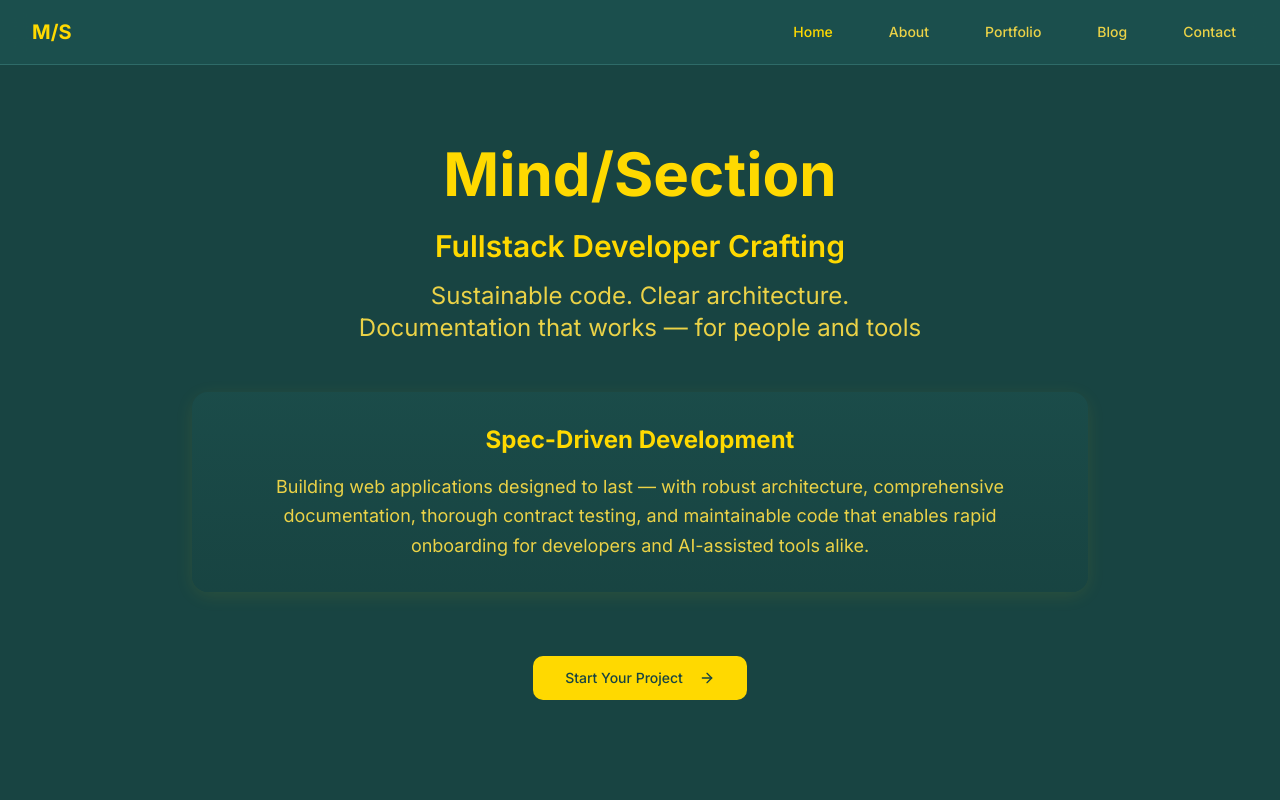
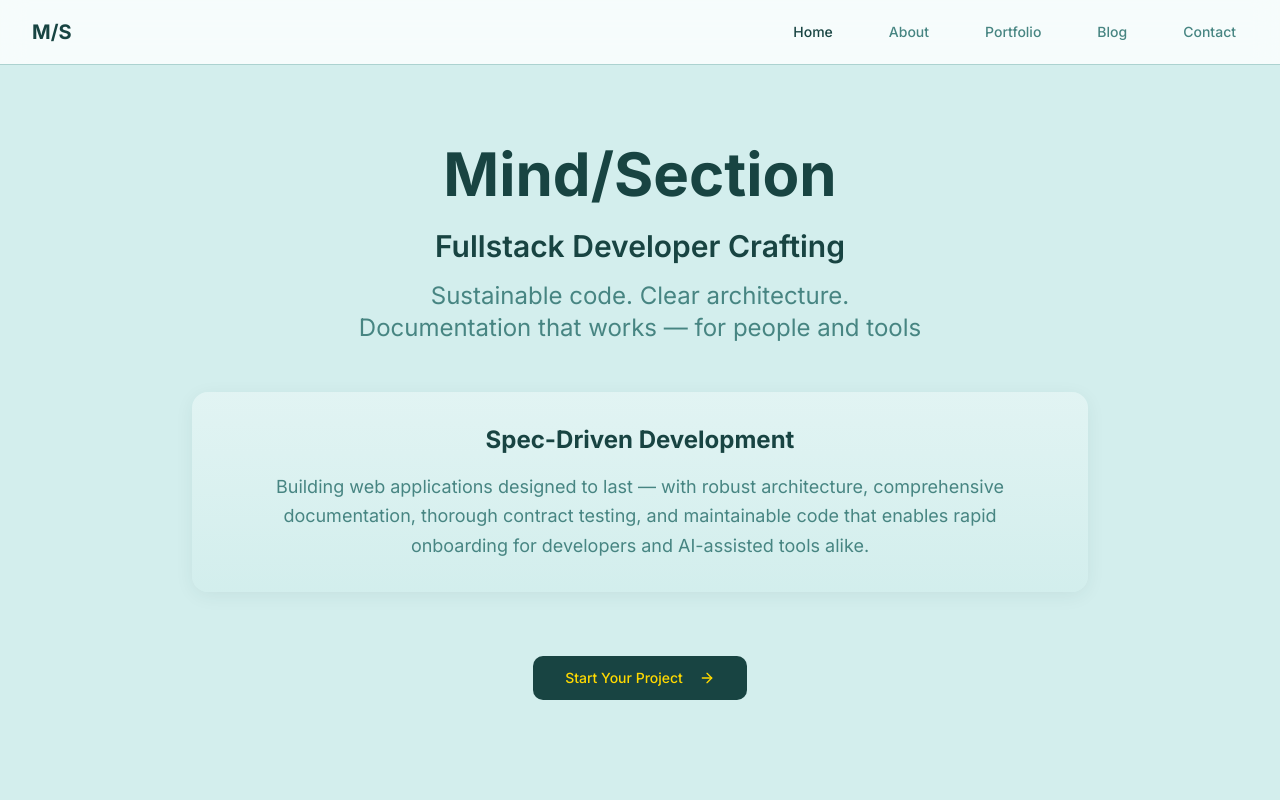
Before and after one commit to aiaiai-copilot/mind-section-dev-portfolio-by-lovable, a React (Vite) app: page / in a window 1280 px wide. Shown: the top 800 px of the page. Built offline with nearby package versions, Linux system fonts and the light colour scheme; the HTML template or start-up script is replaced by a standard one.

Commit message:
Revert color changes

```diff
--- a/src/index.css
+++ b/src/index.css
@@ -8,44 +8,44 @@ All colors MUST be HSL. Professional blue theme for maintainable development foc
 
 @layer base {
   :root {
-    /* Core Color Palette - Deep Sea & Gold Theme */
-    --background: 177 48% 18%; /* #174441 - deep sea teal */
-    --foreground: 51 100% 50%; /* #ffd700 - gold text */
+    /* Core Color Palette - Light Sea & Deep Accents */
+    --background: 177 45% 88%; /* light sea teal background */
+    --foreground: 177 48% 18%; /* dark sea text */
 
-    --card: 177 48% 22%; /* slightly lighter than background */
-    --card-foreground: 51 100% 50%;
+    --card: 0 0% 100%; /* white cards */
+    --card-foreground: 177 48% 18%;
 
-    --popover: 177 48% 22%;
-    --popover-foreground: 51 100% 50%;
+    --popover: 0 0% 100%;
+    --popover-foreground: 177 48% 18%;
 
-    --primary: 51 100% 50%; /* #ffd700 - gold as primary */
-    --primary-foreground: 177 48% 18%;
+    --primary: 177 48% 18%; /* #174441 - deep sea for buttons */
+    --primary-foreground: 51 100% 50%; /* #ffd700 - gold text on buttons */
 
-    --secondary: 177 48% 28%; /* lighter sea teal */
-    --secondary-foreground: 51 100% 50%;
+    --secondary: 177 30% 85%; /* light sea secondary */
+    --secondary-foreground: 177 48% 18%;
 
-    --muted: 177 30% 35%;
-    --muted-foreground: 51 80% 60%; /* muted gold */
+    --muted: 177 30% 85%;
+    --muted-foreground: 177 30% 40%; /* muted sea text */
 
-    --accent: 51 100% 50%;
-    --accent-foreground: 177 48% 18%;
+    --accent: 177 48% 18%;
+    --accent-foreground: 51 100% 50%;
 
     --destructive: 0 84.2% 60.2%;
-    --destructive-foreground: 51 100% 50%;
+    --destructive-foreground: 0 0% 100%;
 
-    --border: 177 40% 30%;
-    --input: 177 40% 30%;
-    --ring: 51 100% 50%;
+    --border: 177 30% 75%;
+    --input: 177 30% 75%;
+    --ring: 177 48% 18%;
 
     --radius: 0.75rem;
 
-    /* Deep Sea Gradients */
+    /* Sea Gradients */
     --gradient-primary: linear-gradient(135deg, hsl(177 48% 18%), hsl(177 55% 25%));
-    --gradient-subtle: linear-gradient(180deg, hsl(177 48% 20%), hsl(177 48% 18%));
+    --gradient-subtle: linear-gradient(180deg, hsl(177 45% 92%), hsl(177 45% 88%));
 
-    /* Gold Shadows */
-    --shadow-elegant: 0 20px 60px -15px hsl(51 100% 50% / 0.2);
-    --shadow-card: 0 4px 20px -2px hsl(51 100% 50% / 0.1);
+    /* Sea Shadows */
+    --shadow-elegant: 0 20px 60px -15px hsl(177 48% 18% / 0.15);
+    --shadow-card: 0 4px 20px -2px hsl(177 48% 18% / 0.08);
 
     /* Animations */
     --transition-smooth: all 0.3s cubic-bezier(0.4, 0, 0.2, 1);
```
